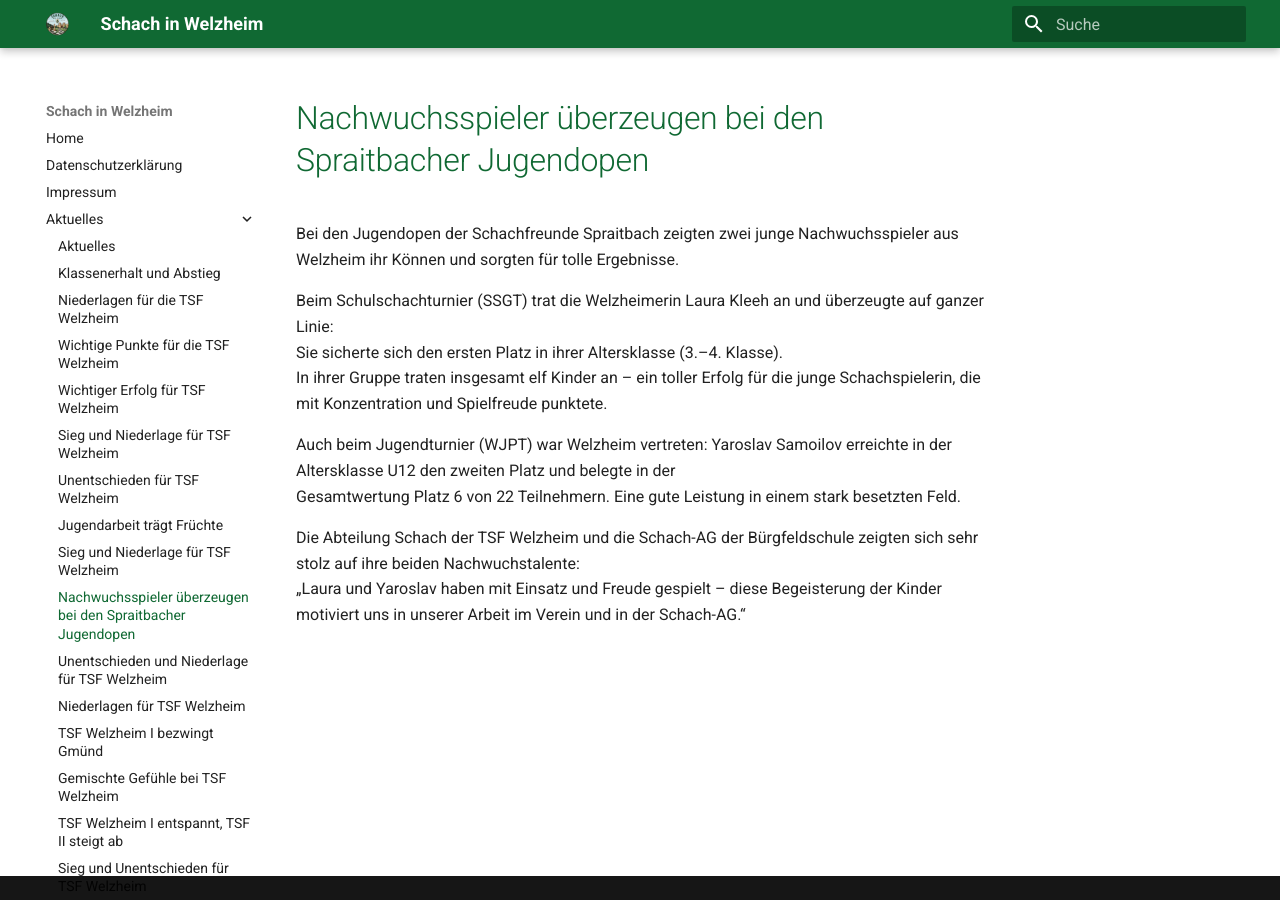
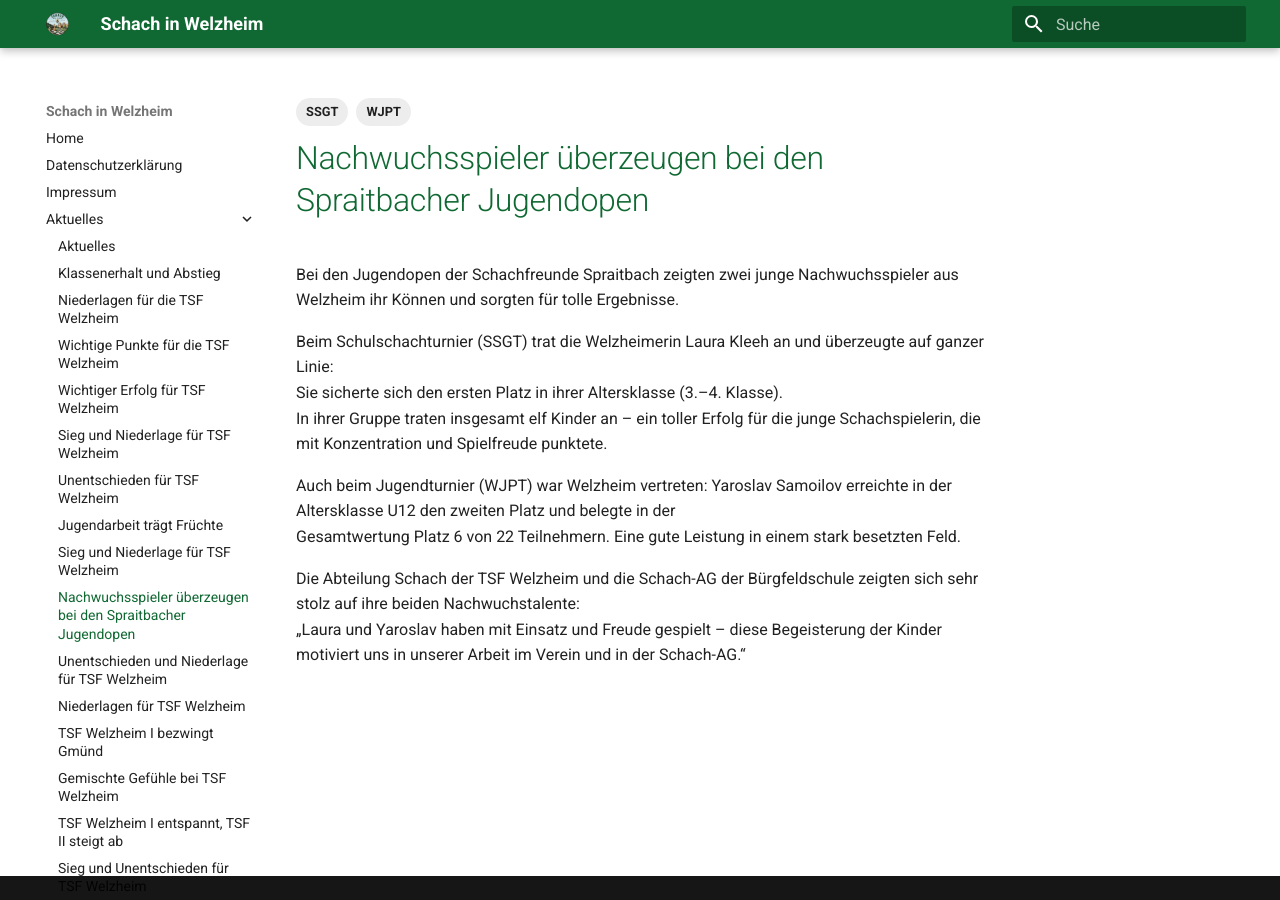
Before and after one commit to schachwelzheim/schachwelzheim, an MkDocs documentation site: the page built from docs/aktuelles/00014.md, in a window 1280 px wide. Built offline with MkDocs 1.6.1 and Material for MkDocs 9.7.7, drawn with Linux system fonts in a browser that asks for light colours.

Commit message:
Add tags to 00014.md for categorization
Added tags for better categorization of the document.

```diff
--- a/docs/aktuelles/00014.md
+++ b/docs/aktuelles/00014.md
@@ -1,3 +1,9 @@
+---
+tags:
+  - SSGT
+  - WJPT
+---
+
 # Nachwuchsspieler überzeugen bei den Spraitbacher Jugendopen
 
 Bei den Jugendopen der Schachfreunde Spraitbach zeigten zwei junge Nachwuchsspieler aus Welzheim ihr Können und sorgten für tolle Ergebnisse.
```
